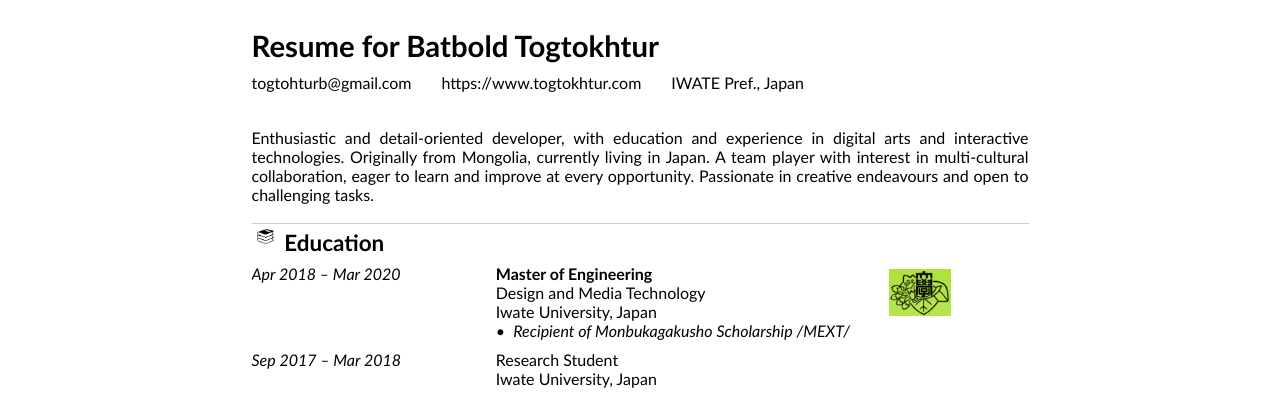
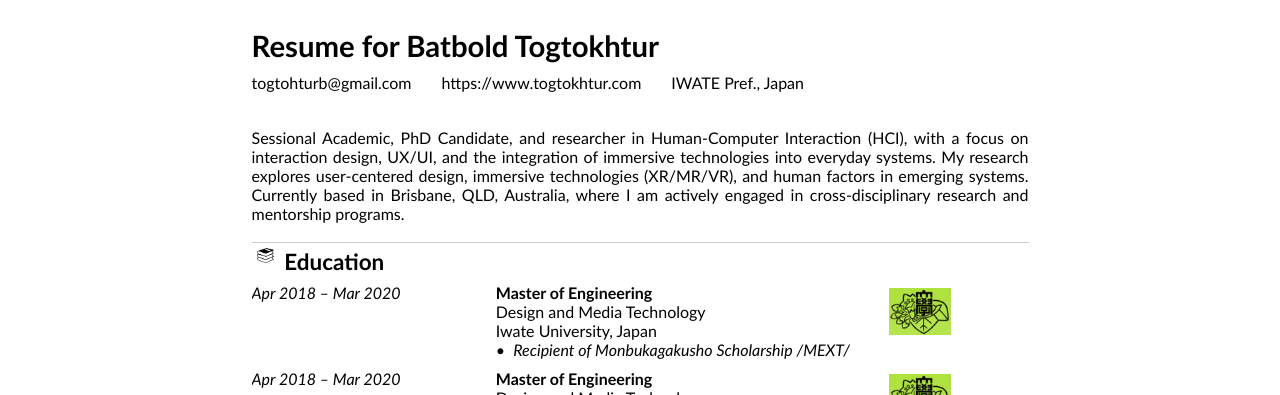
Before and after one commit to Togtohtur/web, a plain HTML site: page resume.html in a window 1280 px wide. Shown: the part 49-444 px from the top of the page. Drawn offline with Linux system fonts and the light colour scheme.

Commit message:
Update resume.html

```diff
--- a/resume.html
+++ b/resume.html
@@ -4,9 +4,6 @@
 	<link href="main.css" rel="stylesheet" type="text/css">
 	<link rel="shortcut icon" type="image/png" href="images/favicon.png"/>
 	<meta name="viewport" content="width=device-width,initial-scale=1.0">
-
-
-
 </head>
 <body>
 	<div class="nav-wrapper">
@@ -45,8 +42,7 @@
 
 				<div class="content">
 					<div class="tables-row" style="text-align: justify;">
-						Enthusiastic and detail-oriented developer, with education and experience in digital arts and interactive technologies. Originally from Mongolia, currently living in Japan. A team player with interest in multi-cultural collaboration, eager to learn and improve at every opportunity. Passionate in creative endeavours and open to challenging tasks.
-						<br><br>
+						Sessional Academic, PhD Candidate, and researcher in Human-Computer Interaction (HCI), with a focus on interaction design, UX/UI, and the integration of immersive technologies into everyday systems. My research explores user-centered design, immersive technologies (XR/MR/VR), and human factors in emerging systems. Currently based in Brisbane, QLD, Australia, where I am actively engaged in cross-disciplinary research and mentorship programs.<br><br>
 					</div>
 
 				</div>
@@ -64,6 +60,21 @@
 
 
 				<div class="content">
+					<div class="tables-row">
+						<p class="tables-cl-o">
+							<i>Apr 2018 – Mar 2020</i>
+						</p>
+						<p class="tables-cl-t">
+							<strong>Master of Engineering</strong><br>
+							Design and Media Technology<br>
+							Iwate University, Japan<br>
+<span>&#8226;</span>&nbsp <i>Recipient of Monbukagakusho Scholarship /MEXT/ <br></i>
+						</p>
+						<p class="tables-cl-th">
+							<img src="images/Iwate.png"  style="width:100%;">
+						</p>
+
+					</div>
 					<div class="tables-row">
 						<p class="tables-cl-o">
 							<i>Apr 2018 – Mar 2020</i>
```
